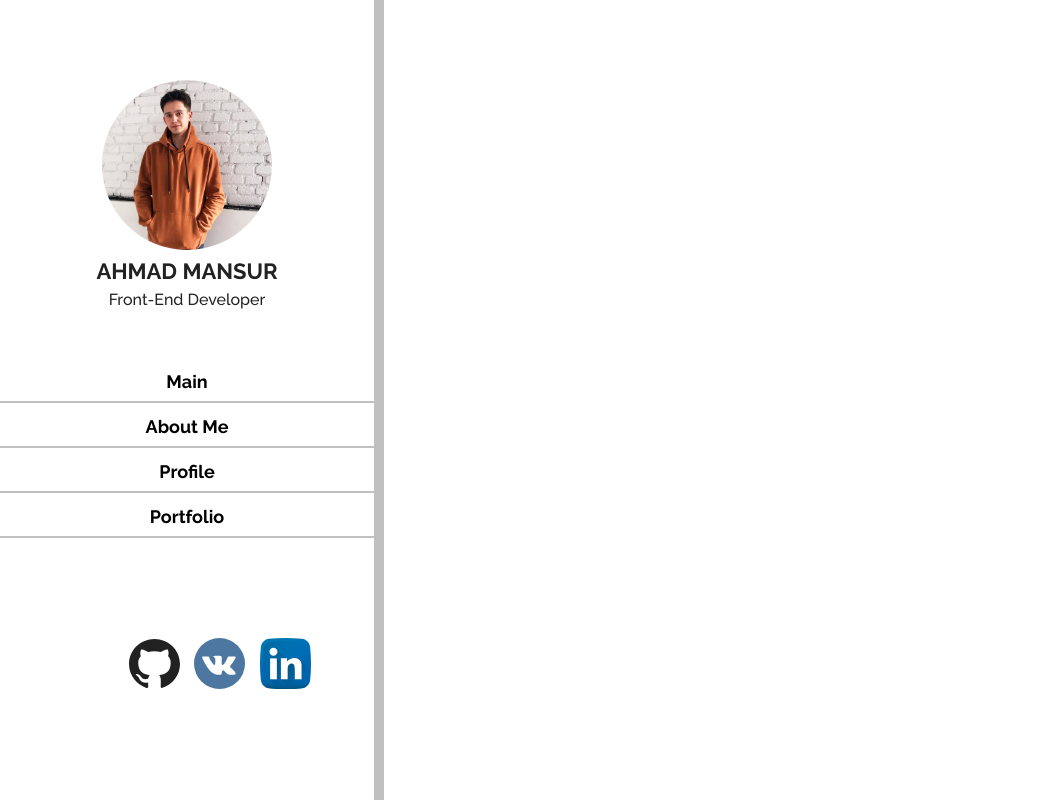
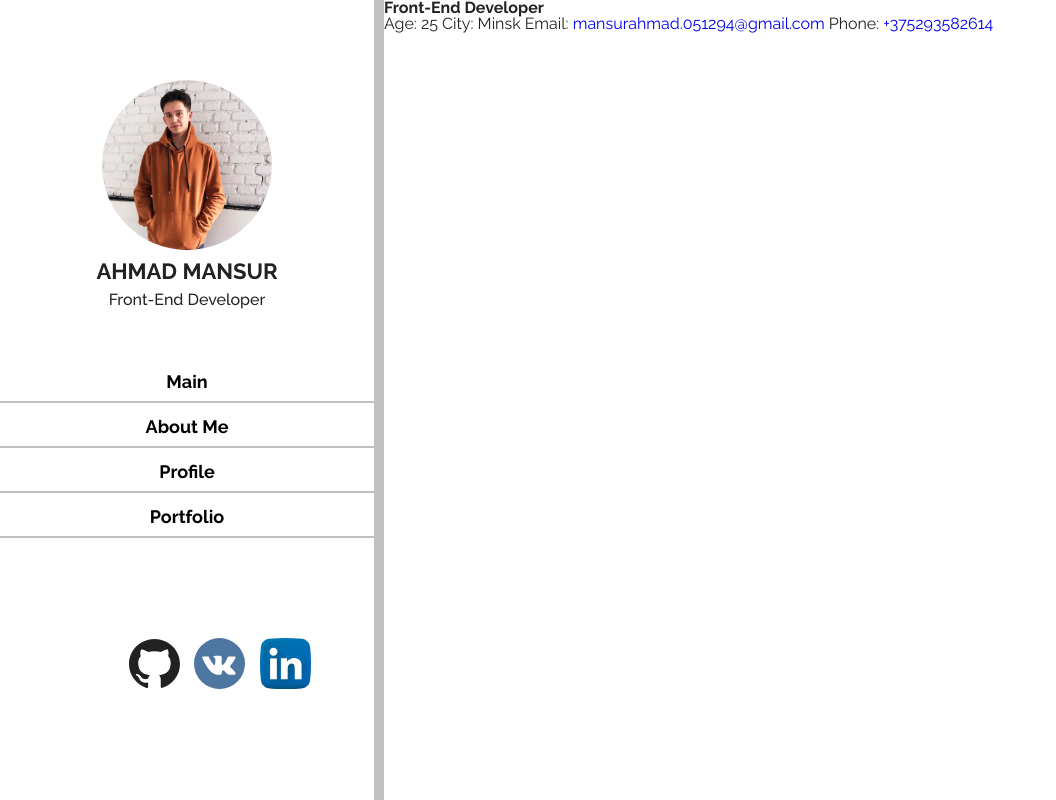
Before and after one commit to MansAhmadBON/portfolio, a plain HTML site: page index.html in a window 1280 px wide. Shown: the whole page, without its empty margins (0-1056 px from the left). Drawn offline with Linux system fonts and the light colour scheme.

Commit message:
feat: added html structure for 'main-section' component

```diff
--- a/index.html
+++ b/index.html
@@ -52,7 +52,15 @@
             </div>
         </aside>
         <div class="wrapper-section">
-
+            <section class="main-section">
+                <div class="main-section__content">
+                    <h1>Front-End Developer</h1>
+                    <span class="main-section__text main-section__text--age">Age: 25</span>
+                    <span class="main-section__text main-section__text--city">City: Minsk</span>
+                    <span class="main-section__text main-section__text--email">Email: <a href="mailto:mansurahmad.051294@gmail.com">mansurahmad.051294@gmail.com</a></span>
+                    <span class="main-section__text main-section__text--tel">Phone: <a href="tel:+375293582614">+375293582614</a></span>
+                </div>
+            </section>
         </div>
     </div>
 
```
